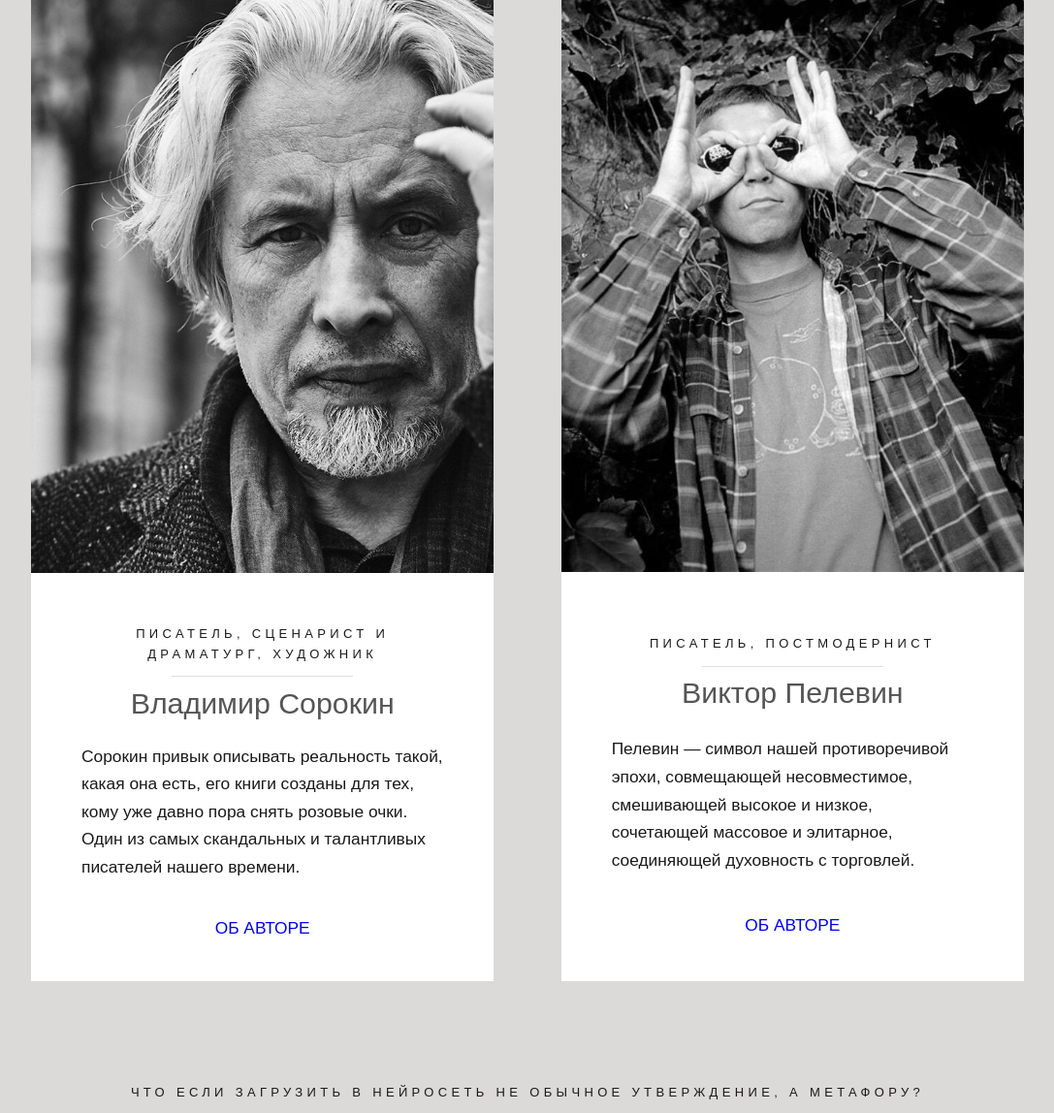
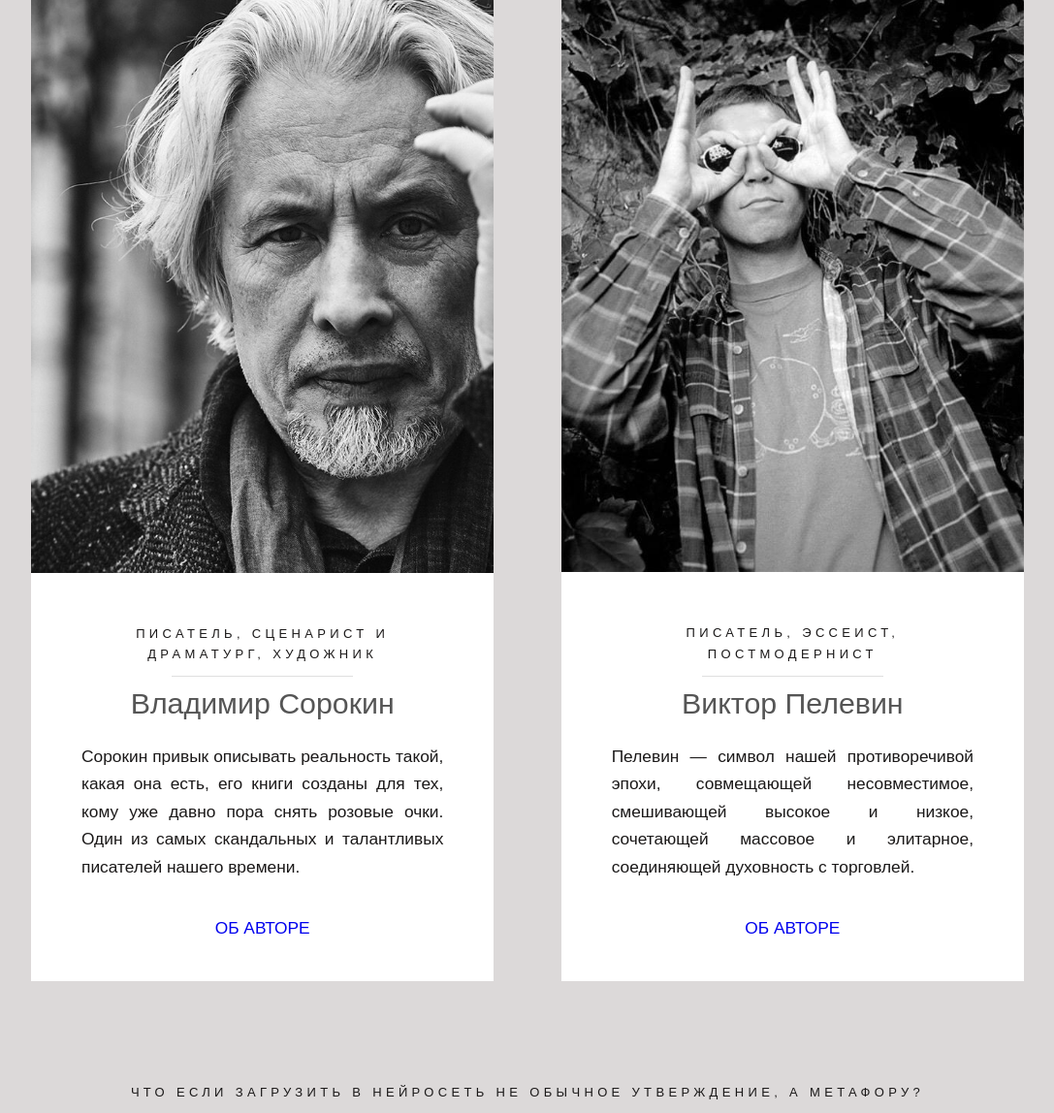
Before and after one commit to kszlobanova/web_100, a Flask app: page / in a window 1280 px wide. Shown: the part 819-1967 px from the top of the page at 97% size, without its empty margins (96-1183 px from the left). Run offline with Flask 2, Linux system fonts and the light colour scheme; some libraries are stand-ins or nearby versions.

Commit message:
text justify

```diff
--- a/static/main.css
+++ b/static/main.css
@@ -63,6 +63,9 @@ body {
 				background-color: rgba(0, 0, 0, 0.125);
 			}
 
+			.justify {
+				text-align: justify;
+			  }
 
 	h2 {
 		font-weight: 300;
--- a/templates/index.html
+++ b/templates/index.html
@@ -27,7 +27,7 @@
 									<p>писатель, сценарист и драматург, художник</p>
 									<h2>Владимир Сорокин</h2>
 								</header>
-								<p>Сорокин привык описывать реальность такой, какая она есть,
+								<p class="justify">Сорокин привык описывать реальность такой, какая она есть,
 									его книги созданы для тех, кому уже давно пора снять розовые очки.
 									 Один из самых скандальных и талантливых писателей нашего времени.</p>
 								<footer class="align-center">
@@ -44,10 +44,10 @@
 							</div>
 							<div class="content">
 								<header class="align-center">
-									<p>писатель, постмодернист</p>
+									<p>писатель, эссеист, постмодернист</p>
 									<h2>Виктор Пелевин</h2>
 								</header>
-								<p>Пелевин — символ нашей противоречивой эпохи, совмещающей несовместимое,
+								<p class="justify">Пелевин — символ нашей противоречивой эпохи, совмещающей несовместимое,
 									смешивающей высокое и низкое, сочетающей массовое и элитарное,
 									соединяющей духовность с торговлей.</p>
 								<footer class="align-center">
```
